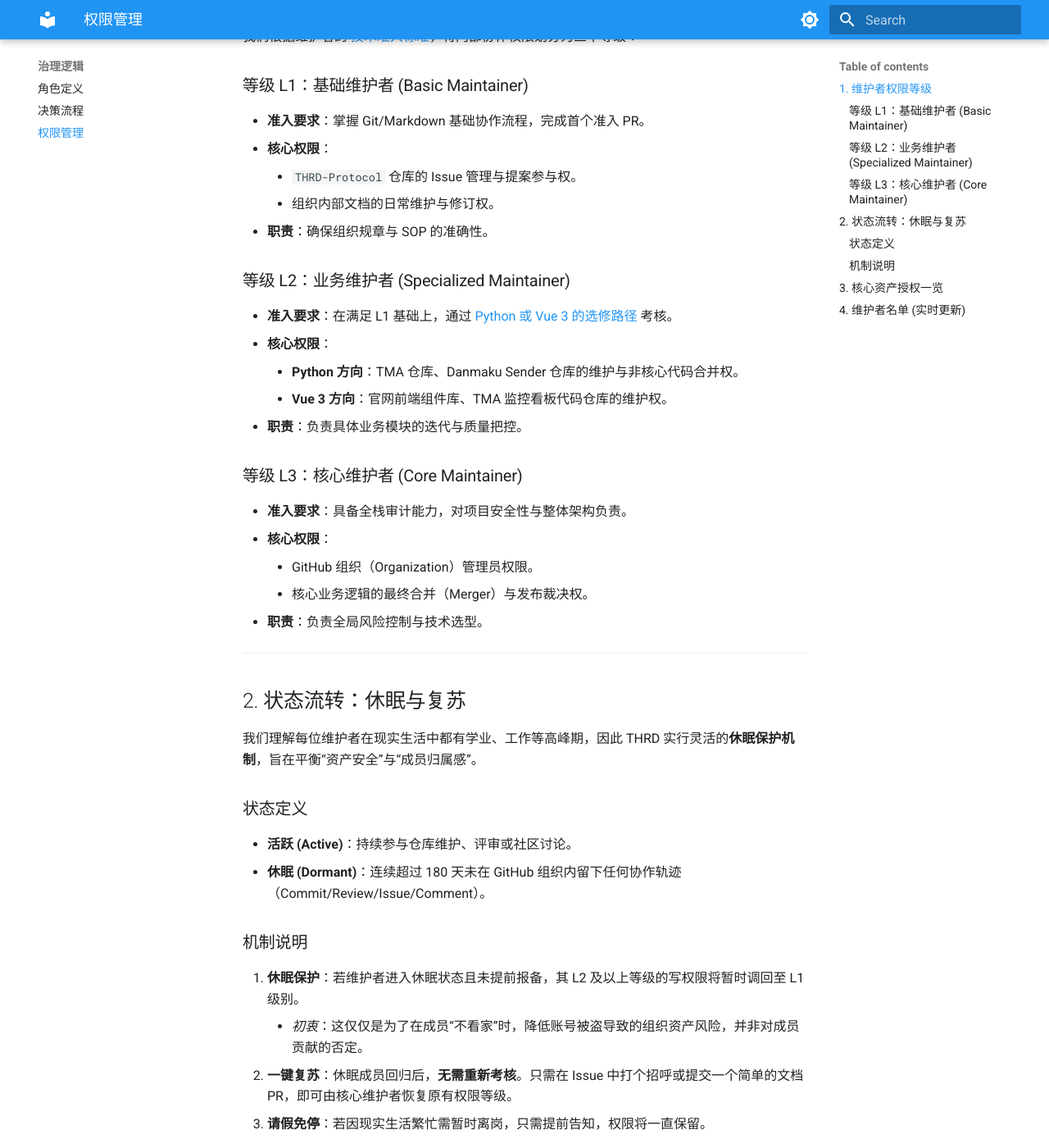
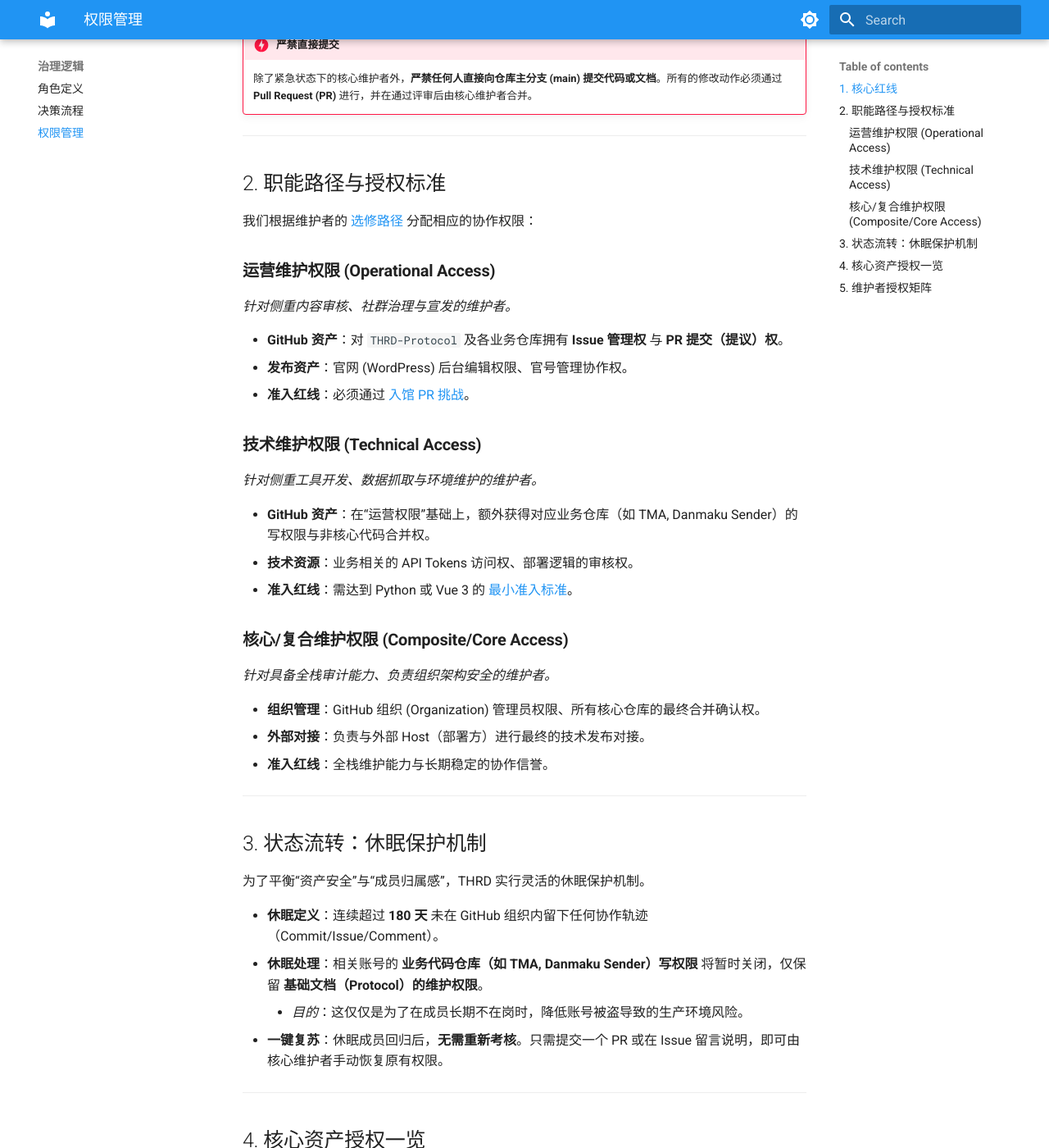
Before and after one commit to TouhouGleaners/THRD-Protocol, an MkDocs documentation site: the page built from docs/governance/access-control.md, in a window 1280 px wide and 1400 px high, scrolled down 364 px. Shown: the whole window at 82% size. Built offline with MkDocs 1.6.1 and Material for MkDocs 9.7.7, drawn with Linux system fonts in a browser that asks for light colours; some of the changed text lies outside the part shown.

Commit message:
refactor(gov): 重构权限管理以适配职能路径 (#13)

```diff
--- a/docs/changelog.md
+++ b/docs/changelog.md
@@ -4,6 +4,12 @@
 
 格式基于 [Keep a Changelog](https://keepachangelog.com/zh-CN/1.1.0/)
 本项目遵循 [Semantic Versioning](https://semver.org/lang/zh-CN/)
+
+## [0.13.0] - 2024-05-22 (CST)
+
+### Changed
+- **重构权限矩阵 (`access-control.md`)**：将原有的等级制（L 序列）权限逻辑重构为基于职能路径（运营/技术/核心）的授权体系。
+- `pyproject.toml`: 版本号升级至 `0.13.0`。
 
 ## [0.12.0] - 2026-05-18 (UTC+8)
 
--- a/docs/governance/access-control.md
+++ b/docs/governance/access-control.md
@@ -1,67 +1,67 @@
 # 权限矩阵与资源分配 (Access Control)
 
-在 **THRD | 拾遗梦茶馆**，权限分配遵循 **“能力对等”** 与 **“职责清晰”** 的原则。权限不是身份的象征，而是维护能力的背书。
+在 **THRD | 拾遗梦茶馆**，权限分配遵循 **“能力对等”** 与 **“职责清晰”** 的原则。权限不是地位的象征，而是维护职能的背书。我们通过 GitHub 的分支保护机制，确保所有变更均经过评审与审计。
 
 ---
 
-## 1. 维护者权限等级
-
-我们根据维护者的 [技术准入标准](../skills/tech-stack.md)，将内部协作权限划分为三个等级：
-
-### 等级 L1：基础维护者 (Basic Maintainer)
-- **准入要求**：掌握 Git/Markdown 基础协作流程，完成首个准入 PR。
-- **核心权限**：
-    - `THRD-Protocol` 仓库的 Issue 管理与提案参与权。
-    - 组织内部文档的日常维护与修订权。
-- **职责**：确保组织规章与 SOP 的准确性。
-
-### 等级 L2：业务维护者 (Specialized Maintainer)
-- **准入要求**：在满足 L1 基础上，通过 [Python 或 Vue 3 的选修路径](../skills/tech-stack.md) 考核。
-- **核心权限**：
-    - **Python 方向**：TMA 仓库、Danmaku Sender 仓库的维护与非核心代码合并权。
-    - **Vue 3 方向**：官网前端组件库、TMA 监控看板代码仓库的维护权。
-- **职责**：负责具体业务模块的迭代与质量把控。
-
-### 等级 L3：核心维护者 (Core Maintainer)
-- **准入要求**：具备全栈审计能力，对项目安全性与整体架构负责。
-- **核心权限**：
-    - GitHub 组织（Organization）管理员权限。
-    - 核心业务逻辑的最终合并（Merger）与发布裁决权。
-- **职责**：负责全局风险控制与技术选型。
+## 1. 核心红线
+!!! danger "严禁直接提交"
+    除了紧急状态下的核心维护者外，**严禁任何人直接向仓库主分支 (main) 提交代码或文档**。所有的修改动作必须通过 **Pull Request (PR)** 进行，并在通过评审后由核心维护者合并。
 
 ---
 
-## 2. 状态流转：休眠与复苏
+## 2. 职能路径与授权标准
 
-我们理解每位维护者在现实生活中都有学业、工作等高峰期，因此 THRD 实行灵活的**休眠保护机制**，旨在平衡“资产安全”与“成员归属感”。
+我们根据维护者的 [选修路径](../skills/tech-stack.md) 分配相应的协作权限：
 
-### 状态定义
-- **活跃 (Active)**：持续参与仓库维护、评审或社区讨论。
-- **休眠 (Dormant)**：连续超过 180 天未在 GitHub 组织内留下任何协作轨迹（Commit/Review/Issue/Comment）。
+### **运营维护权限 (Operational Access)**
+*针对侧重内容审核、社群治理与宣发的维护者。*
 
-### 机制说明
-1.  **休眠保护**：若维护者进入休眠状态且未提前报备，其 L2 及以上等级的写权限将暂时调回至 L1 级别。
-    - *初衷*：这仅仅是为了在成员“不看家”时，降低账号被盗导致的组织资产风险，并非对成员贡献的否定。
-2.  **一键复苏**：休眠成员回归后，**无需重新考核**。只需在 Issue 中打个招呼或提交一个简单的文档 PR，即可由核心维护者恢复原有权限等级。
-3.  **请假免停**：若因现实生活繁忙需暂时离岗，只需提前告知，权限将一直保留。
+- **GitHub 资产**：对 `THRD-Protocol` 及各业务仓库拥有 **Issue 管理权** 与 **PR 提交（提议）权**。
+- **发布资产**：官网 (WordPress) 后台编辑权限、官号管理协作权。
+- **准入红线**：必须通过 [入馆 PR 挑战](../action-guide/onboarding.md)。
+
+### **技术维护权限 (Technical Access)**
+*针对侧重工具开发、数据抓取与环境维护的维护者。*
+
+- **GitHub 资产**：在“运营权限”基础上，额外获得对应业务仓库（如 TMA, Danmaku Sender）的写权限与非核心代码合并权。
+- **技术资源**：业务相关的 API Tokens 访问权、部署逻辑的审核权。
+- **准入红线**：需达到 Python 或 Vue 3 的 [最小准入标准](../skills/tech-stack.md)。
+
+### **核心/复合维护权限 (Composite/Core Access)**
+*针对具备全栈审计能力、负责组织架构安全的维护者。*
+
+- **组织管理**：GitHub 组织 (Organization) 管理员权限、所有核心仓库的最终合并确认权。
+- **外部对接**：负责与外部 Host（部署方）进行最终的技术发布对接。
+- **准入红线**：全栈维护能力与长期稳定的协作信誉。
 
 ---
 
-## 3. 核心资产授权一览
+## 3. 状态流转：休眠保护机制
 
-| 资产名称 | 载体 | 准入要求 | 核心权限点 |
-| :--- | :--- | :--- | :--- |
-| **THRD-Protocol** | GitHub | Git 基础 | 决策流与制度的解释权 |
-| **TMA 业务逻辑** | GitHub | Python 选修 | 爬虫抓取逻辑的定义权 |
-| **TMA 可视化面板** | GitHub | Vue 3 选修 | 监控看板的界面渲染权 |
-| **Danmaku Sender** | GitHub | Python 选修 | 桌面端协议维护权 |
-| **官网内容** | CMS | L1 基础 | 公告发布与归档管理权 |
+为了平衡“资产安全”与“成员归属感”，THRD 实行灵活的休眠保护机制。
+
+- **休眠定义**：连续超过 **180 天** 未在 GitHub 组织内留下任何协作轨迹（Commit/Issue/Comment）。
+- **休眠处理**：相关账号的 **业务代码仓库（如 TMA, Danmaku Sender）写权限** 将暂时关闭，仅保留 **基础文档（Protocol）的维护权限**。
+    - *目的*：这仅仅是为了在成员长期不在岗时，降低账号被盗导致的生产环境风险。
+- **一键复苏**：休眠成员回归后，**无需重新考核**。只需提交一个 PR 或在 Issue 留言说明，即可由核心维护者手动恢复原有权限。
 
 ---
 
-## 4. 维护者名单 (实时更新)
+## 4. 核心资产授权一览
 
-| GitHub ID | 权限等级 | 选修路径 | 备注 |
+| 资产名称 | 载体 | 准入要求 | 核心权限归属 |
 | :--- | :--- | :--- | :--- |
-| **Miku_oso** | L3 | 全栈 | 架构审计 |
+| **THRD-Protocol** | GitHub | 全员基础 | 全体维护者共同定义 |
+| **TMA/发射器源码** | GitHub | 技术路径 | 技术型/复合型维护者 |
+| **官网与官号** | 多平台 | 运营路径 | 运营型/复合型维护者 |
+| **外部部署对接权** | 渠道凭证 | 核心审计 | 仅限核心维护者 |
+
+---
+
+## 5. 维护者授权矩阵
+
+| GitHub ID | 职能路径 | 权限级别 | 负责领域 |
+| :--- | :--- | :--- | :--- |
+| **Miku_oso** | 复合型 | 核心维护者 | 整体架构与审计 |
 | (待补充) | - | - | - |
--- a/pyproject.toml
+++ b/pyproject.toml
@@ -4,7 +4,7 @@ build-backend = "setuptools.build_meta"
 
 [project]
 name = "thrd-protocol"
-version = "0.12.0"
+version = "0.13.0"
 description = "Teahouse of Recollected Dreams 管理改革大纲与行动指南"
 readme = "README.md"
 authors = [
```
